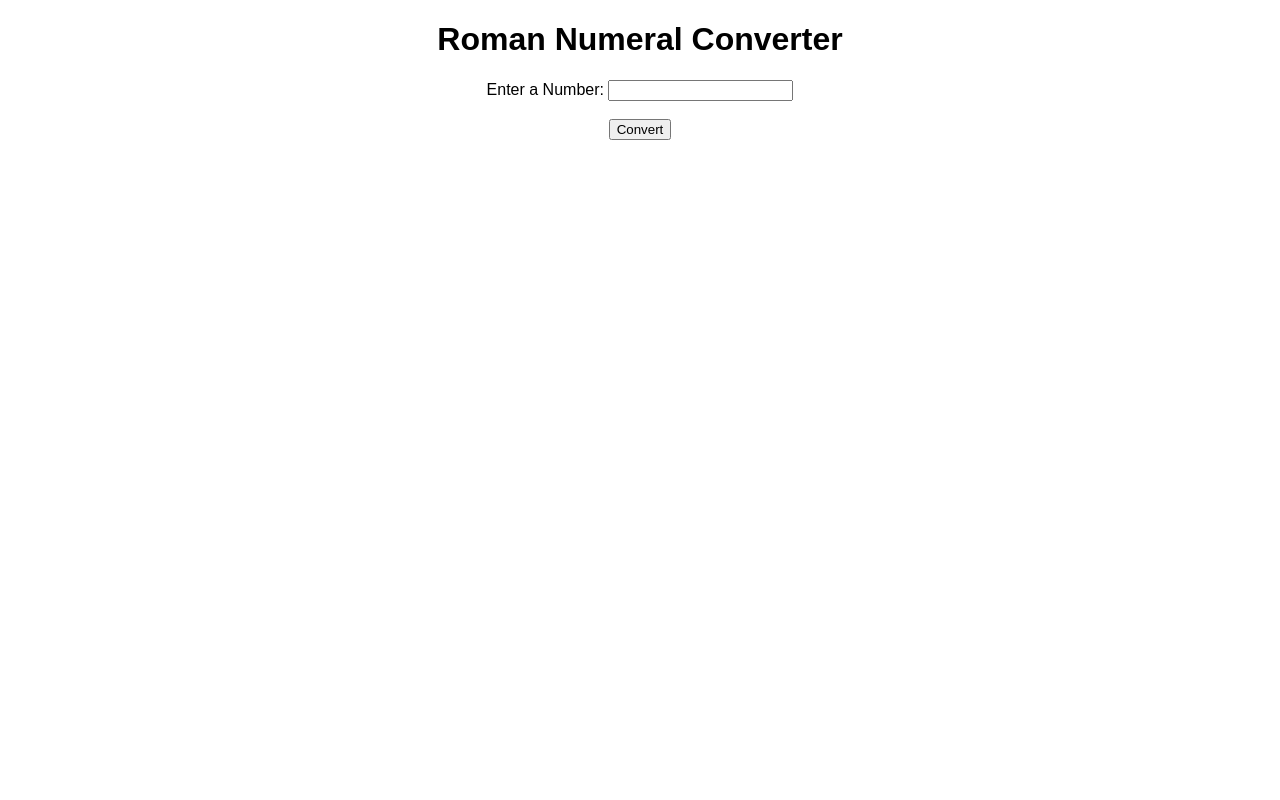
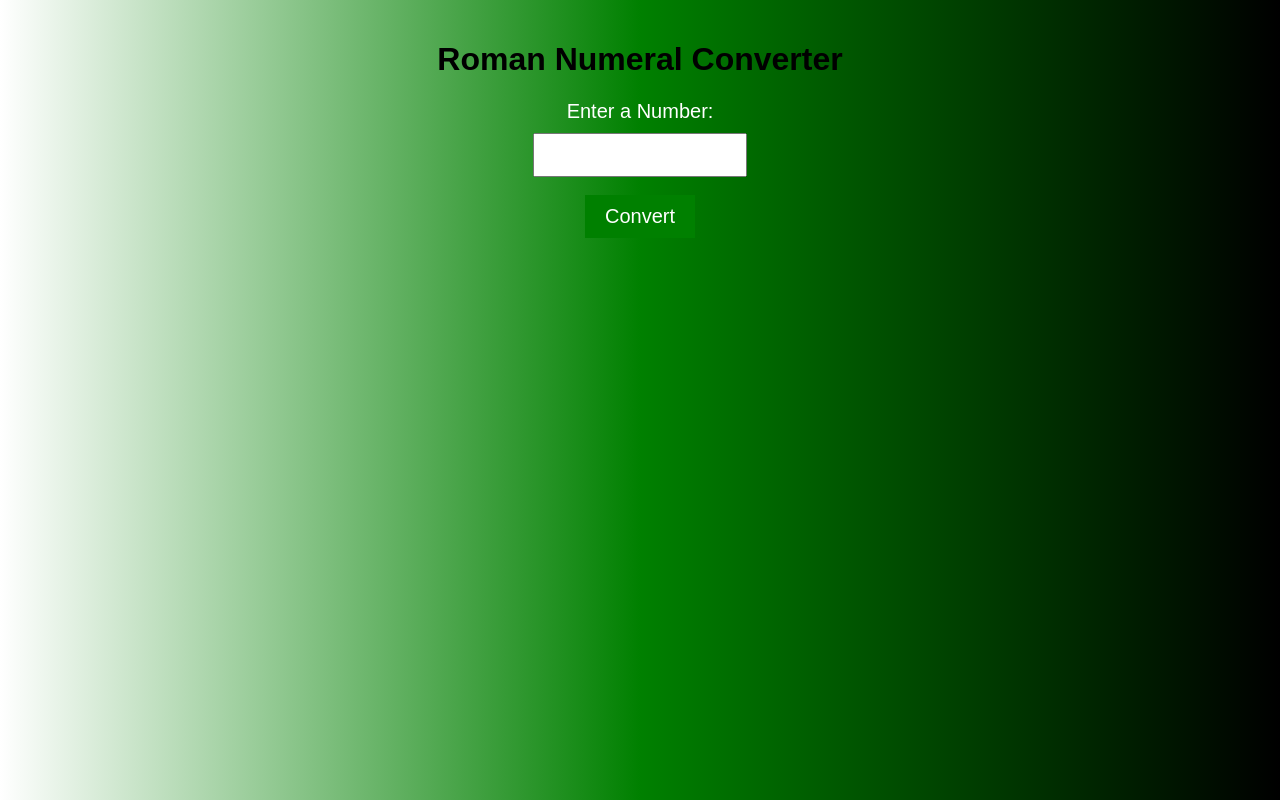
Before and after one commit to S-BLH/S-BLH-roman-numeral-converter, a plain HTML site: page index.html in a window 1280 px wide. Drawn offline with Linux system fonts and the light colour scheme.

Commit message:
added new designs to the code

```diff
--- a/index.html
+++ b/index.html
@@ -1,13 +1,53 @@
 <!DOCTYPE html>
 <html>
 <head>
-    <meta charset="UTF-8"></META>
-    <meta name="viewport" content="width=device-width, initial-scale=1.0"></meta>
+  <meta charset="UTF-8">
+  <meta name="viewport" content="width=device-width, initial-scale=1.0">
   <title>Roman Numeral Converter</title>
   <style>
     body {
       font-family: Arial, sans-serif;
       text-align: center;
+      background: linear-gradient(90deg, white, green, black);
+      color: white;
+      margin: 0;
+      padding: 20px;
+      box-sizing: border-box;
+    }
+
+    h1 {
+      color: black;
+    }
+
+    label {
+      display: block;
+      font-size: 20px;
+      margin-bottom: 10px;
+    }
+
+    input[type="number"] {
+      width: 200px;
+      height: 30px;
+      font-size: 18px;
+      padding: 5px;
+    }
+
+    button {
+      background-color: green;
+      color: white;
+      font-size: 20px;
+      padding: 10px 20px;
+      border: none;
+      cursor: pointer;
+    }
+
+    button:hover {
+      background-color: darkgreen;
+    }
+
+    #output {
+      font-size: 24px;
+      margin-top: 20px;
     }
   </style>
 </head>
```
